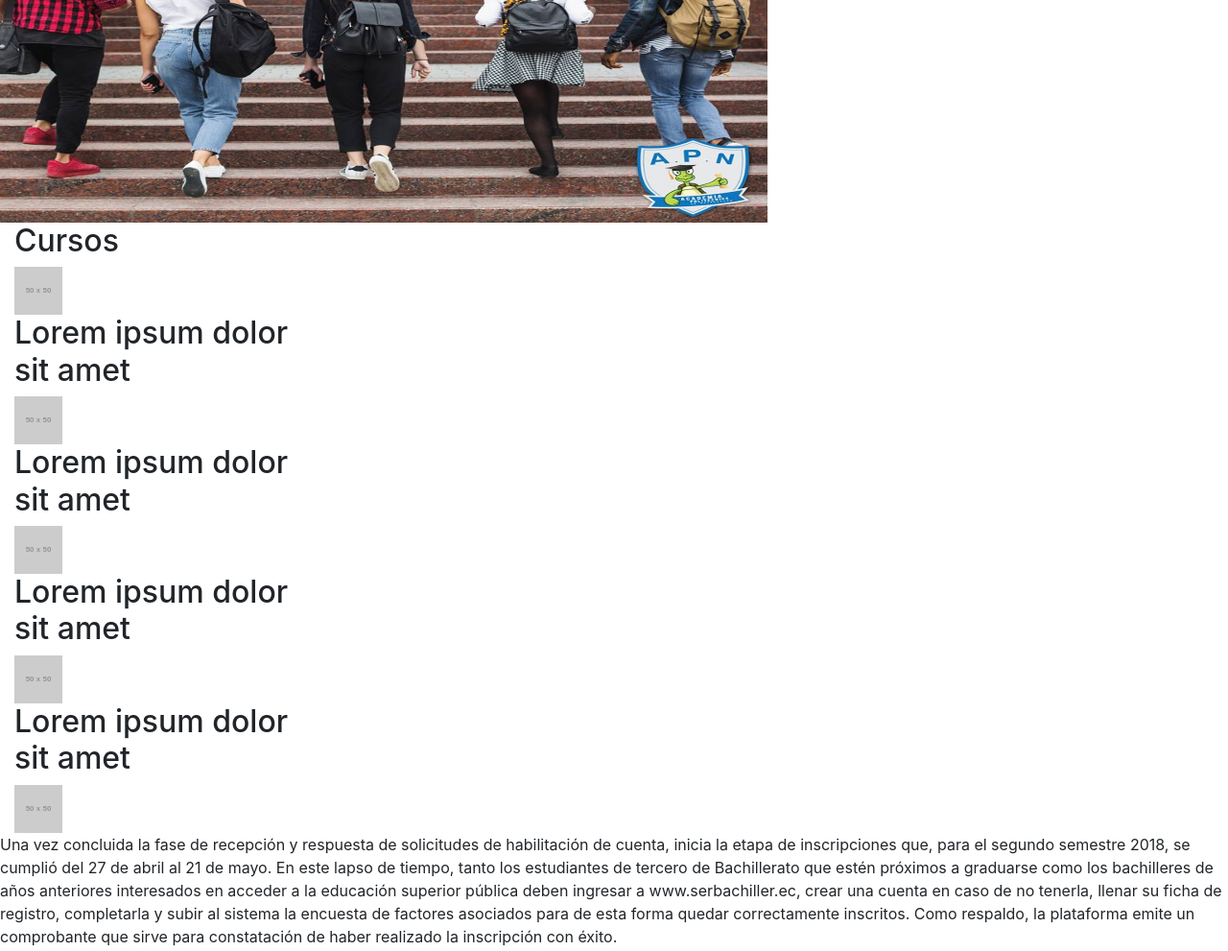
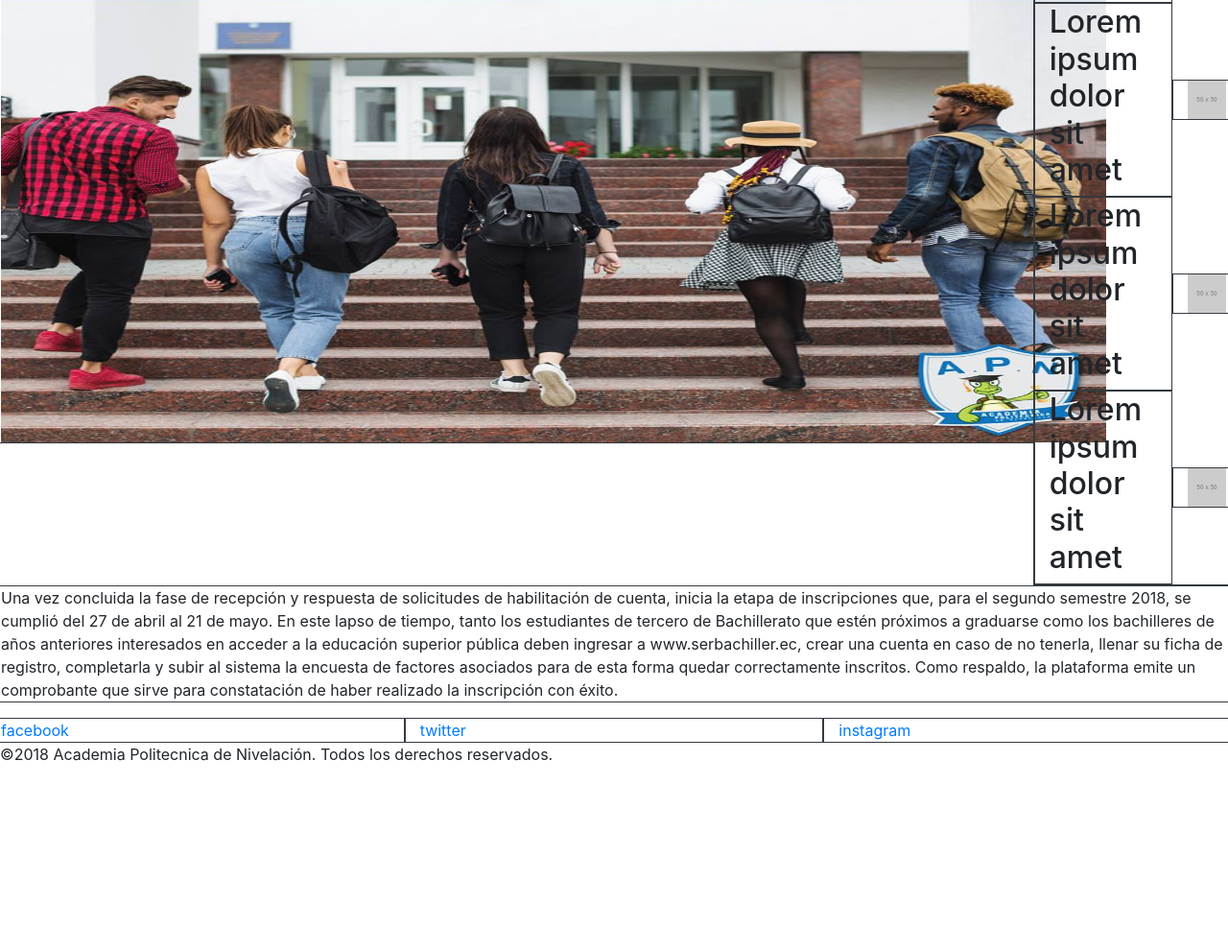
Before and after one commit to juanjofs96/dawG5FloresHerrera, a plain HTML site: page index.html in a window 1280 px wide. Shown: the part 402-1393 px from the top of the page at 96% size. After the commit the page ends 1216 px from the top, so only its background shows below. Drawn offline with Linux system fonts and the light colour scheme; placeholder pictures from the web are drawn by us.

Commit message:
diseño y maquetacion pagina principal

```diff
--- a/CSS/estilo.css
+++ b/CSS/estilo.css
@@ -20,8 +20,8 @@ img.logo {
 }
 
 img.sb {
-	width: 50em;
-	height: 30em;
+	width: 72em;
+	height: 35em;
 }
 
 img.redes {
--- a/index.html
+++ b/index.html
@@ -9,7 +9,7 @@
     <meta name="description" content="Este sitio contiene una estructura semántica validada con el W3C Validator">
     <meta name="viewport" content="width=device-width">
     <!-- Bootstrap CSS -->
-    <link rel="stylesheet" href="css/bootstrap.min.css" type="text/css">
+    <link rel="stylesheet" href="css/bootstrap.min.css" type="text/css" media="screen and (min-width:1024px)">
     <title>Academia Politecnica de Nivelacion</title>
     <link href="css/estilo.css" rel="stylesheet" type="text/css">
   </head>
@@ -33,61 +33,64 @@
 
     <section>
 
-      <div>
-        <div><img class="sb" src="img/sb.jpg" alt="serbachiller"></div>
-        <aside id="cursos" class="col-3">
-          <article>
-            <header>
+      <div class="row align-items-center">
+        <div class="col-10 border border-dark"><img class="sb" src="img/sb.jpg" alt="serbachiller"></div>
+        <aside id="cursos" class="col-2 border border-dark">
+          <article class="row align-items-center">
+            <header class="col-8 border border-dark">
               <h2>Cursos</h2>
             </header>
-            <img src="https://via.placeholder.com/50x50" alt="placeholder" />
+            <img class="col-4 border border-dark" src="https://via.placeholder.com/50x50" alt="placeholder" />
           </article>
-          <article>
-            <header>
+          <article class="row align-items-center">
+            <header class="col-8 border border-dark">
                 <h2>Lorem ipsum dolor sit amet</h2>
             </header>
-            <img src="https://via.placeholder.com/50x50" alt="placeholder" />
+            <img class="col-4 border border-dark" src="https://via.placeholder.com/50x50" alt="placeholder" />
 
           </article>
-          <article>
-            <header>
+          <article class="row align-items-center">
+            <header class="col-8 border border-dark">
                 <h2>Lorem ipsum dolor sit amet</h2>
             </header>
-            <img src="https://via.placeholder.com/50x50" alt="placeholder" />
+            <img class="col-4 border border-dark" src="https://via.placeholder.com/50x50" alt="placeholder" />
 
           </article>
-          <article>
-            <header>
+          <article class="row align-items-center">
+            <header class="col-8 border border-dark">
               <h2>Lorem ipsum dolor sit amet</h2>
             </header>
-            <img src="https://via.placeholder.com/50x50" alt="placeholder" />
+            <img class="col-4 border border-dark" src="https://via.placeholder.com/50x50" alt="placeholder" />
 
           </article>
-          <article>
-            <header>
+          <article class="row align-items-center">
+            <header class="col-8 border border-dark">
               <h2>Lorem ipsum dolor sit amet</h2>
             </header>
-            <img src="https://via.placeholder.com/50x50" alt="placeholder" />
+            <img class="col-4 border border-dark" src="https://via.placeholder.com/50x50" alt="placeholder" />
 
           </article>
         </aside>
-        <div>
-          <p>Una vez concluida la fase de recepción y respuesta de solicitudes de habilitación de cuenta, inicia la etapa de inscripciones que, para el segundo semestre 2018, se cumplió del 27 de abril al 21 de mayo. En este lapso de tiempo, tanto los estudiantes de tercero de Bachillerato que estén próximos a graduarse como los bachilleres de años anteriores interesados en acceder a la educación superior pública deben ingresar a www.serbachiller.ec, crear una cuenta en caso de no tenerla, llenar su ficha de registro, completarla y subir al sistema la encuesta de factores asociados para de esta forma quedar correctamente inscritos. Como respaldo, la plataforma emite un comprobante que sirve para constatación de haber realizado la inscripción con éxito.</p>
-        </div>
       </div>
 
-
+    </section>
+    <section>
+      <div class="row align-items-center">
+        <p class="col-12 border border-dark">
+          Una vez concluida la fase de recepción y respuesta de solicitudes de habilitación de cuenta, inicia la etapa de inscripciones que, para el segundo semestre 2018, se cumplió del 27 de abril al 21 de mayo. En este lapso de tiempo, tanto los estudiantes de tercero de Bachillerato que estén próximos a graduarse como los bachilleres de años anteriores interesados en acceder a la educación superior pública deben ingresar a www.serbachiller.ec, crear una cuenta en caso de no tenerla, llenar su ficha de registro, completarla y subir al sistema la encuesta de factores asociados para de esta forma quedar correctamente inscritos. Como respaldo, la plataforma emite un comprobante que sirve para constatación de haber realizado la inscripción con éxito.
+        </p>
+      </div>
     </section>
 
     <footer>
 
-      <div>
-        <div><a id="face" href="https://www.facebook.com/pg/politecnica.apn/posts/?ref=page_internal">facebook</a></div>
-        <div><a id="twi" href="#">twitter</a></div>
-        <div><a id="insta" href="#">instagram</a></div>
+      <div class="row align-items-center">
+        <div class="col-4 border border-dark"><a id="face" href="https://www.facebook.com/pg/politecnica.apn/posts/?ref=page_internal">facebook</a></div>
+        <div class="col-4 border border-dark"><a id="twi" href="#">twitter</a></div>
+        <div class="col-4 border border-dark"><a id="insta" href="#">instagram</a></div>
       </div>
-      <div class="row justify.content-center">
-        <p class="col-12">&copy;2018 Academia Politecnica de Nivelacion. Todos los derechos reservados.</p>
+      <div class="row align-items-center">
+        <p class="col-12">&copy;2018 Academia Politecnica de Nivelación. Todos los derechos reservados.</p>
       </div>
 
     </footer>
```
